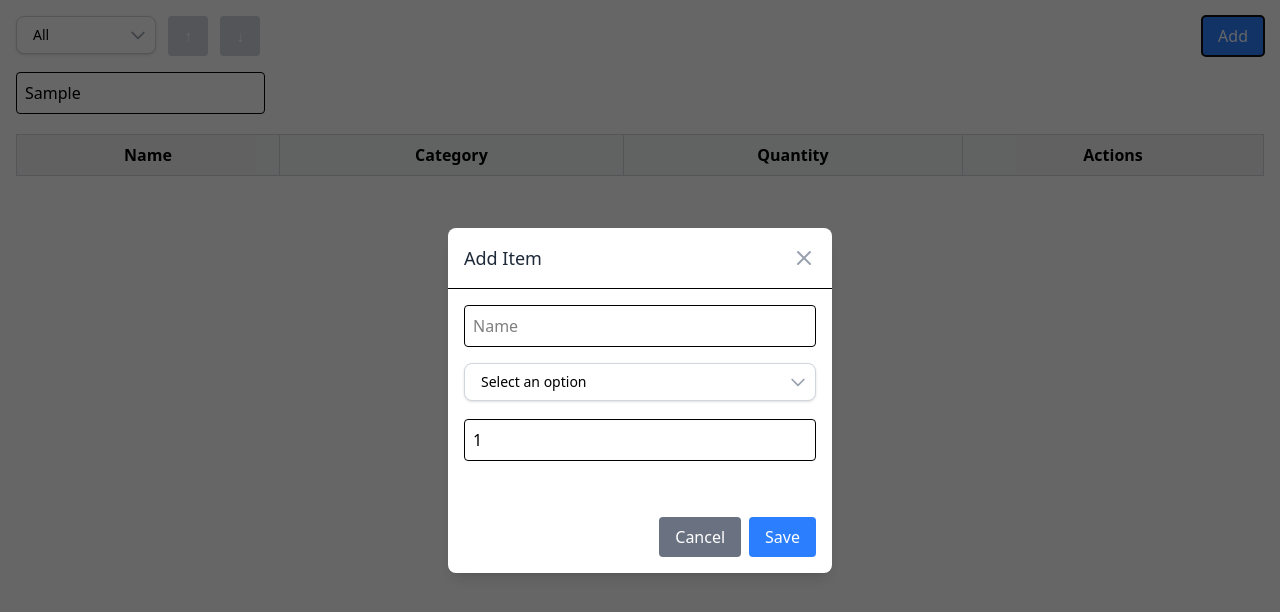
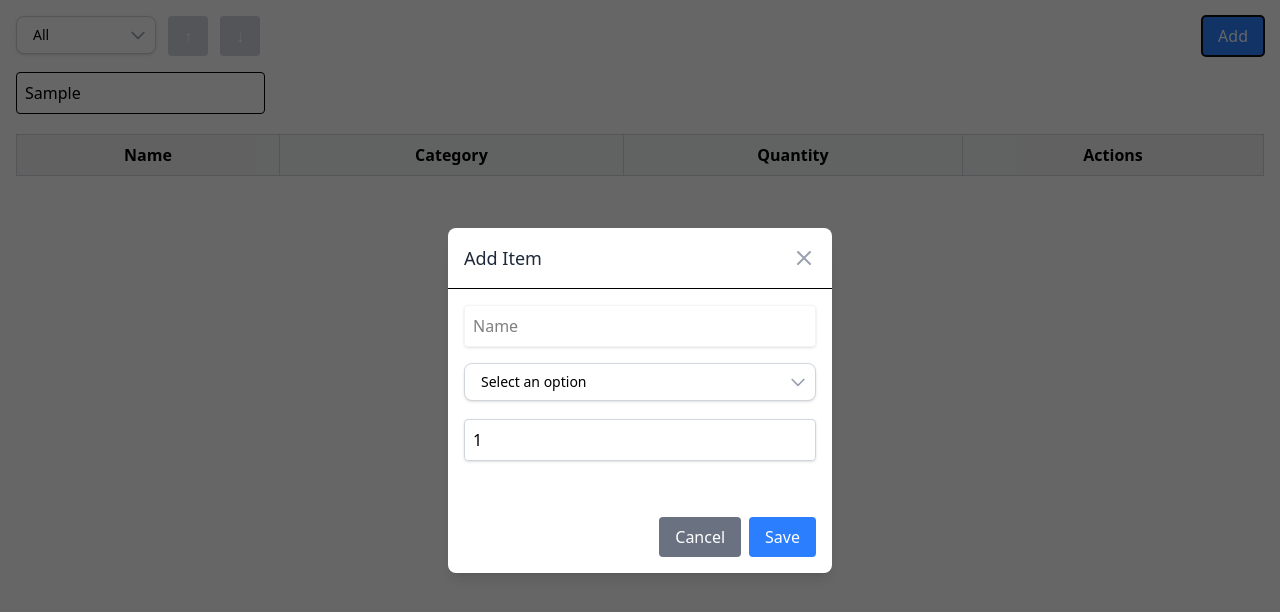
Before and after one commit to shwetkamal-gaud/inventory-management-table, a React (Vite) app: page / in a window 1280 px wide. Both pictures are taken after typing "Sample" into the empty fields and a click on the button "Add". Shown: the top 612 px of the page. Built offline with nearby package versions, Linux system fonts and the light colour scheme.

Commit message:
input design changed

```diff
--- a/src/components/InventoryForm.tsx
+++ b/src/components/InventoryForm.tsx
@@ -24,7 +24,7 @@ const InventoryForm: React.FC<InventoryFormProps> = ({ onSave, initialData, onCa
                 placeholder="Name"
                 value={formData.name}
                 onChange={(e) => setFormData({ ...formData, name: e.target.value })}
-                className="border p-2 rounded focus:outline-none focus:ring-2 focus:ring-blue-500 focus:border-blue-500 dark:bg-gray-800 dark:border-gray-600 dark:text-gray-300 dark:focus:ring-blue-500"
+                className="border border-gray-100 shadow p-2 rounded focus:outline-none focus:ring-2 focus:ring-blue-500 focus:border-blue-500 dark:bg-gray-800 dark:border-gray-600 dark:text-gray-300 dark:focus:ring-blue-500"
                 required
             />
             <SimpleSelect options={[
@@ -42,7 +42,7 @@ const InventoryForm: React.FC<InventoryFormProps> = ({ onSave, initialData, onCa
                 onChange={(e) =>
                     setFormData({ ...formData, quantity: parseInt(e.target.value, 10) })
                 }
-                className="border p-2 rounded focus:outline-none focus:ring-2 focus:ring-blue-500 focus:border-blue-500 dark:bg-gray-800 dark:border-gray-600 dark:text-gray-300 dark:focus:ring-blue-500"
+                className="border border-gray-300 shadow p-2 p-2 rounded focus:outline-none focus:ring-2 focus:ring-blue-500 focus:border-blue-500 dark:bg-gray-800 dark:border-gray-600 dark:text-gray-300 dark:focus:ring-blue-500"
                 min="1"
                 required
             />
```
